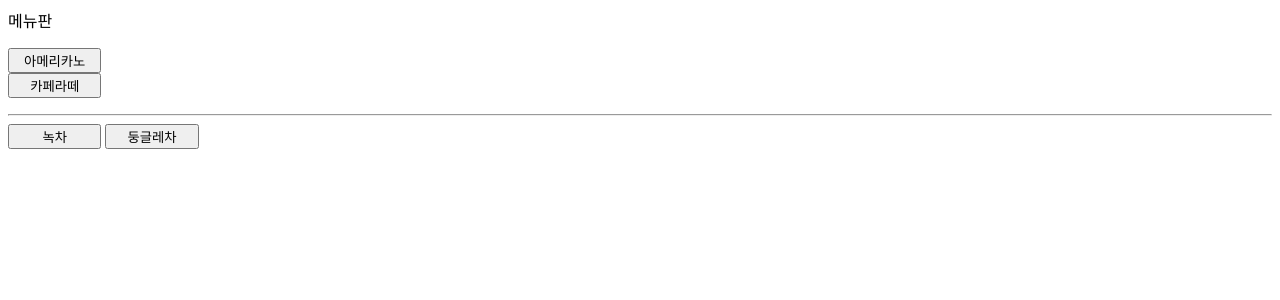
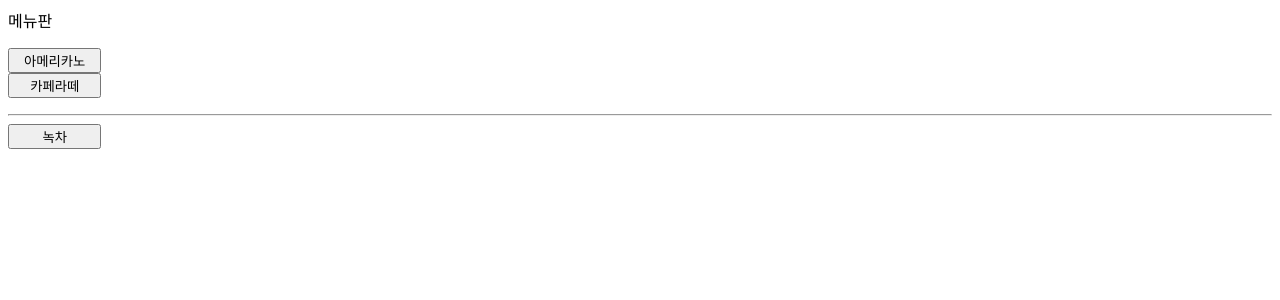
Before and after one commit to nttkor/david, a Flask app: template templates/menu.html in a window 1280 px wide. Shown: the top 300 px of the page. Run offline with Flask 3, Linux system fonts and the light colour scheme; the template is opened without the code that fills it, so the values that code supplies are empty.

Commit message:
delete 둥글레차

```diff
--- a/templates/menu.html
+++ b/templates/menu.html
@@ -9,6 +9,5 @@
 <button name="menu2" style="width:70pt;">카페라떼</button><br>
 </p><hr>
 <button name="menu2" style="width:70pt;">녹차</button>
-<button name="menu2" style="width:70pt;">둥글레차</button>
 </body>
 </html>
```
